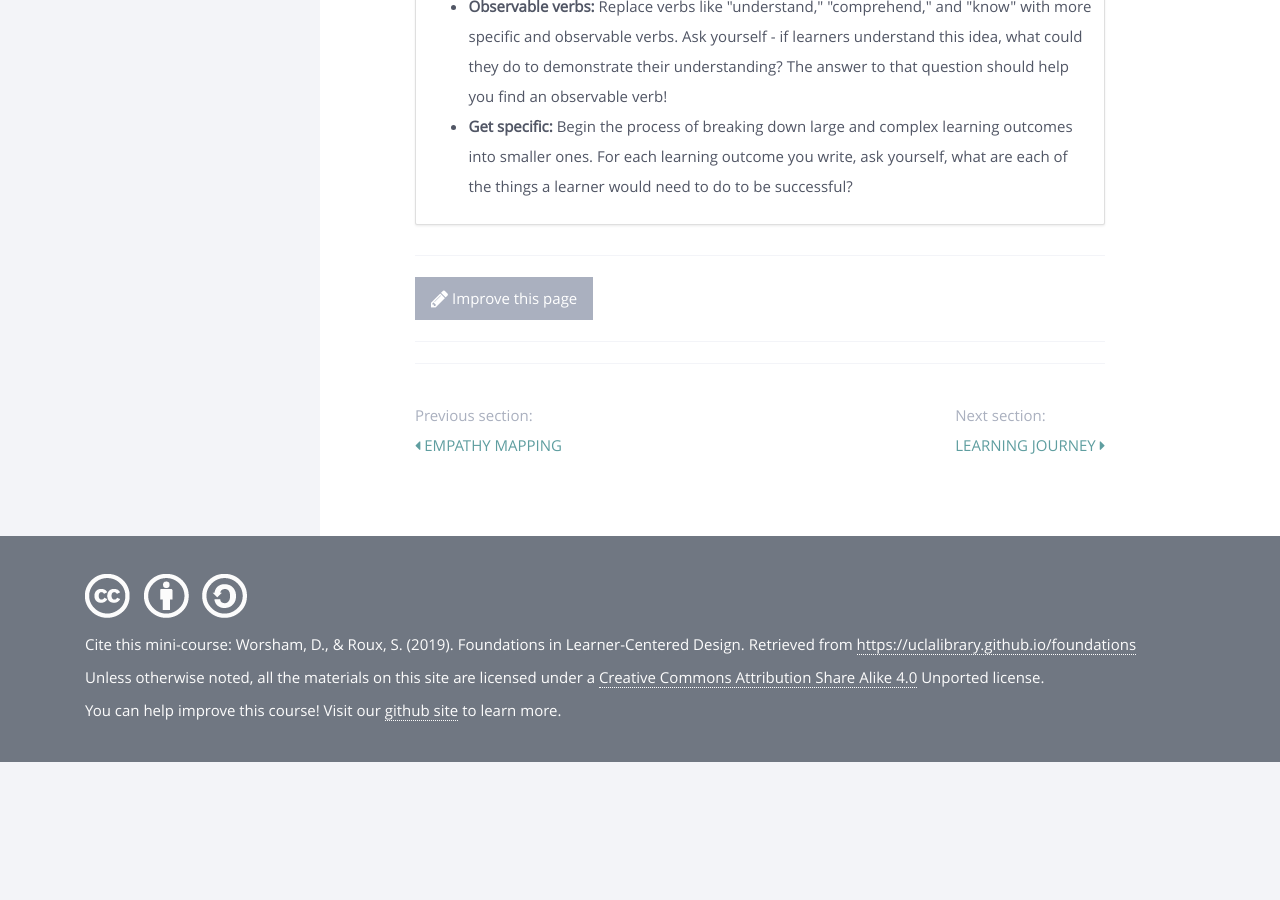
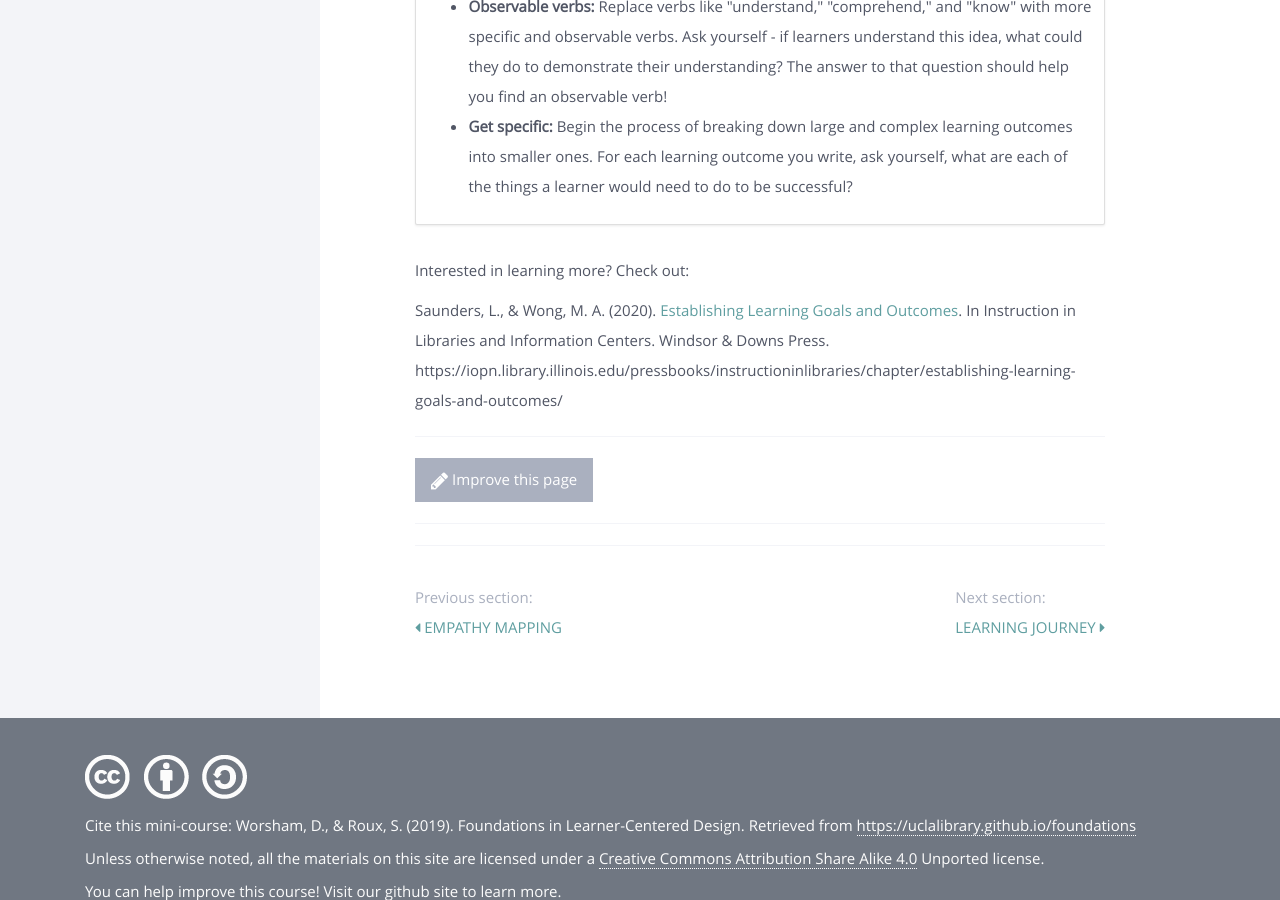
Before and after one commit to UCLALibrary/foundations, a Jekyll site: the page built from modules/design-process/_posts/2000-01-03-learning-outcomes.html, in a window 1280 px wide and 900 px high, scrolled down 3073 px. Built offline with Jekyll 4.4.1, drawn with Linux system fonts in a browser that asks for light colours; nearby versions of some CDN libraries; before the commit the page ends 3835 px from its top, so only the background shows below that.

Commit message:
adding readmore source
https://iopn.library.illinois.edu/pressbooks/instructioninlibraries/chapter/establishing-learning-goals-and-outcomes/

```diff
--- a/modules/design-process/_posts/2000-01-03-learning-outcomes.html
+++ b/modules/design-process/_posts/2000-01-03-learning-outcomes.html
@@ -54,3 +54,8 @@ title: Learning Outcomes
       </ul>
   </div>
 </div>
+
+
+<p>Interested in learning more? Check out:</p>
+<cite>Saunders, L., & Wong, M. A. (2020). <a href="https://iopn.library.illinois.edu/pressbooks/instructioninlibraries/chapter/establishing-learning-goals-and-outcomes/" target="_blank">Establishing Learning Goals and Outcomes</a>. In Instruction in Libraries and Information Centers. Windsor & Downs Press. https://iopn.library.illinois.edu/pressbooks/instructioninlibraries/chapter/establishing-learning-goals-and-outcomes/
+</cite>
```
